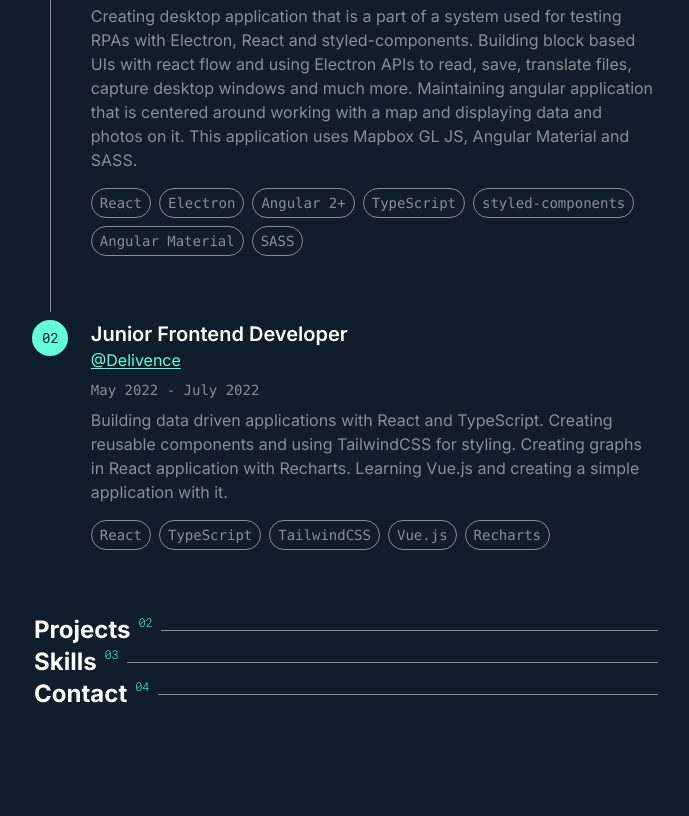
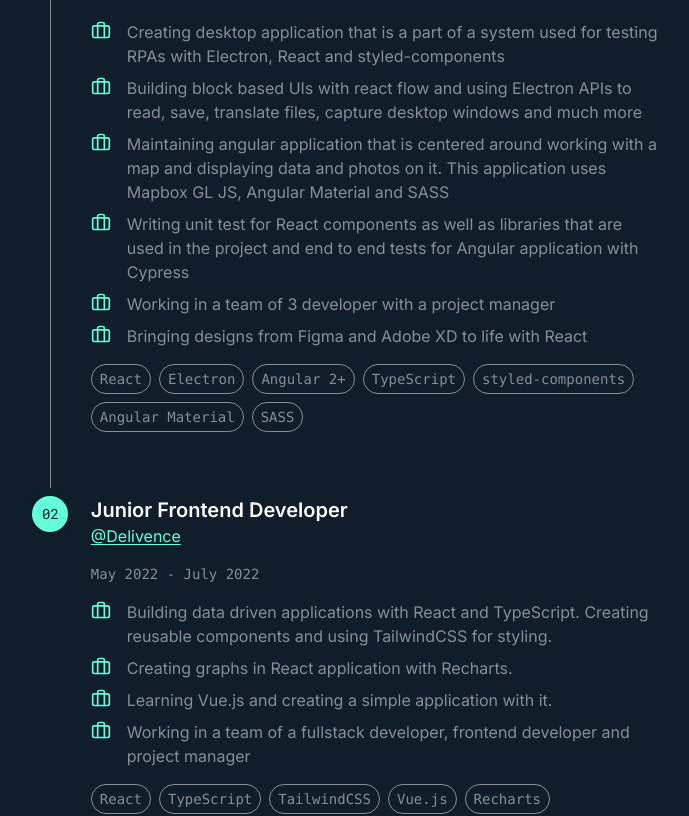
Before and after one commit to KacperHemperek/portfolio, a Next.js app: page / in a window 1280 px wide. Shown: the part 980-1796 px from the top of the page, without its empty margins (294-983 px from the left). Built offline with nearby package versions, Linux system fonts and the light colour scheme.

Commit message:
refactor: replace description with a list

```diff
--- a/src/components/common/bullet-list.tsx
+++ b/src/components/common/bullet-list.tsx
@@ -1,20 +1,26 @@
-import { Cog } from 'lucide-react';
+import { Check, Cog, LucideIcon } from 'lucide-react';
 import React from 'react';
 
-function BulletItem({ text }: { text: string }) {
+function BulletItem({ text, icon }: { text: string; icon: React.ReactNode }) {
   return (
-    <li className='flex items-center gap-2'>
-      <Cog className='h-4 w-4 text-primary md:h-5 md:w-5' />
+    <li className='flex gap-4'>
+      <div>{icon}</div>
       <p className='text-sm text-white/50 md:text-base'>{text}</p>
     </li>
   );
 }
 
-export default function BulletList({ list }: { list: string[] }) {
+export default function BulletList({
+  list,
+  icon = <Check className='h-4 w-4 text-primary md:h-5 md:w-5' />,
+}: {
+  list: string[];
+  icon?: React.ReactNode;
+}) {
   return (
-    <ul className='flex list-none flex-col gap-2 pl-4'>
+    <ul className='flex list-none flex-col gap-2 py-4'>
       {list.map((item, index) => (
-        <BulletItem text={item} key={'bullet__item__' + index} />
+        <BulletItem text={item} key={'bullet__item__' + index} icon={icon} />
       ))}
     </ul>
   );
--- a/src/components/common/work-item.tsx
+++ b/src/components/common/work-item.tsx
@@ -1,4 +1,6 @@
+import { Briefcase } from 'lucide-react';
 import React from 'react';
+import BulletList from '~/components/common/bullet-list';
 import OutsideLink from '~/components/common/outside-link';
 import TechTag from '~/components/common/tech-tag';
 import { cn } from '~/utils/cn';
@@ -11,7 +13,7 @@ export type WorkItemProps = {
   endDate: string;
   number: string;
   skills: string[];
-  description?: string;
+  list: string[];
   last?: boolean;
 };
 
@@ -21,7 +23,7 @@ export default function WorkItem({
   companyUrl,
   endDate,
   startDate,
-  description,
+  list,
   number,
   skills,
   last = false,
@@ -39,10 +41,13 @@ export default function WorkItem({
         <OutsideLink href={companyUrl}>
           <span className='w-fit text-sm md:text-base'>@{companyName}</span>
         </OutsideLink>
-        <p className='py-2 font-mono text-xs text-white/50 md:text-sm'>
+        <p className='pt-4 font-mono text-xs text-white/50 md:text-sm'>
           {startDate} - {endDate}
         </p>
-        <p className='pb-4 text-sm text-white/50 md:text-base'>{description}</p>
+        <BulletList
+          list={list}
+          icon={<Briefcase className='h-4 w-4 text-primary md:h-5 md:w-5' />}
+        />
         <div className='flex flex-wrap gap-2'>
           {skills.map((skill, index) => (
             <TechTag
--- a/src/components/homepage/experience-section.tsx
+++ b/src/components/homepage/experience-section.tsx
@@ -20,8 +20,14 @@ export default function ExperienceSection() {
         'Angular Material',
         'SASS',
       ],
-      description:
-        'Creating desktop application that is a part of a system used for testing RPAs with Electron, React and styled-components. Building block based UIs with react flow and using Electron APIs to read, save, translate files, capture desktop windows and much more. Maintaining angular application that is centered around working with a map and displaying data and photos on it. This application uses Mapbox GL JS, Angular Material and SASS.',
+      list: [
+        'Creating desktop application that is a part of a system used for testing RPAs with Electron, React and styled-components',
+        'Building block based UIs with react flow and using Electron APIs to read, save, translate files, capture desktop windows and much more',
+        'Maintaining angular application that is centered around working with a map and displaying data and photos on it. This application uses Mapbox GL JS, Angular Material and SASS',
+        'Writing unit test for React components as well as libraries that are used in the project and end to end tests for Angular application with Cypress',
+        'Working in a team of 3 developer with a project manager',
+        'Bringing designs from Figma and Adobe XD to life with React',
+      ],
     },
     {
       number: '02',
@@ -31,8 +37,12 @@ export default function ExperienceSection() {
       startDate: 'May 2022',
       endDate: 'July 2022',
       skills: ['React', 'TypeScript', 'TailwindCSS', 'Vue.js', 'Recharts'],
-      description:
-        'Building data driven applications with React and TypeScript. Creating reusable components and using TailwindCSS for styling. Creating graphs in React application with Recharts. Learning Vue.js and creating a simple application with it.',
+      list: [
+        'Building data driven applications with React and TypeScript. Creating reusable components and using TailwindCSS for styling.',
+        'Creating graphs in React application with Recharts.',
+        'Learning Vue.js and creating a simple application with it.',
+        'Working in a team of a fullstack developer, frontend developer and project manager',
+      ],
     },
   ];
 
@@ -49,7 +59,7 @@ export default function ExperienceSection() {
             companyUrl={workItem.companyUrl}
             endDate={workItem.endDate}
             startDate={workItem.startDate}
-            description={workItem.description}
+            list={workItem.list}
             skills={workItem.skills}
             last={index === workItemsList.length - 1}
           />
```
